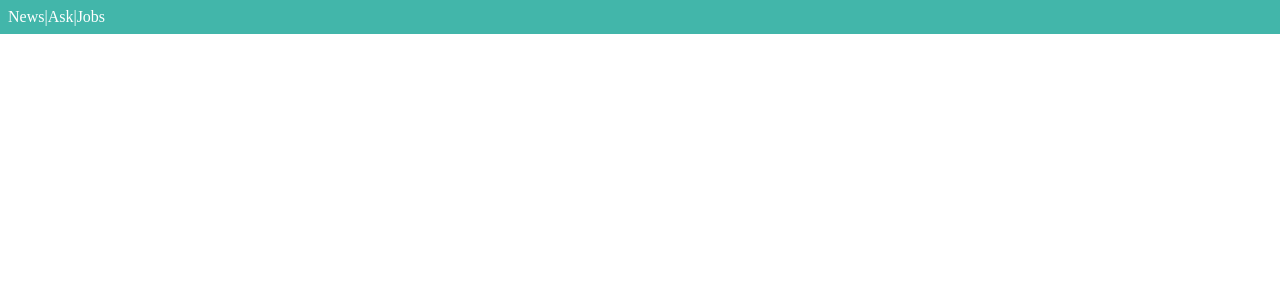
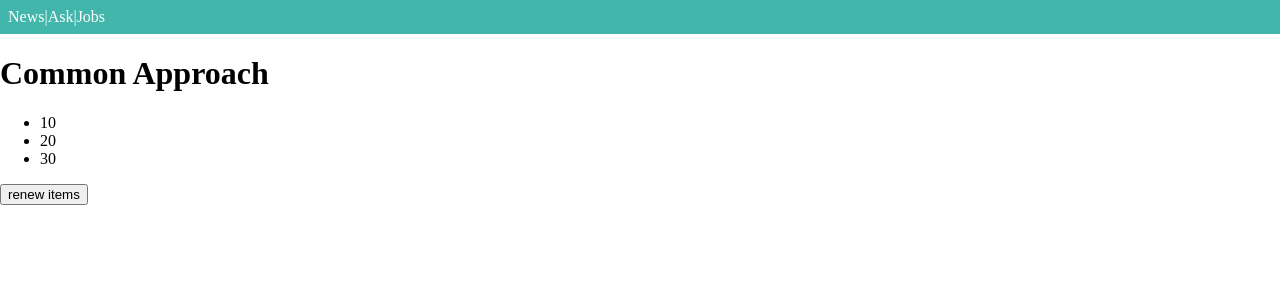
Before and after one commit to JeongYounHan/vue-advanced, a Vue app: page /common in a window 1280 px wide. Shown: the top 300 px of the page. Built offline with nearby package versions, Linux system fonts and the light colour scheme.

Commit message:
common 디자인 패턴

```diff
--- /dev/null
+++ b/src/components/common/CContent.vue
@@ -0,0 +1,27 @@
+<template>
+  <div>
+    <ul>
+      <li v-for="(item, index) in items" :key="index">
+        {{ item }}
+      </li>
+    </ul>
+    <button @click="$emit('renew')">renew items</button>
+  </div>
+</template>
+
+<script>
+
+
+export default {
+  props: {
+    items: {
+      type: Array,
+      required: true,
+    }
+  }
+}
+</script>
+
+<style>
+
+</style>
--- /dev/null
+++ b/src/components/common/CHeader.vue
@@ -0,0 +1,17 @@
+<template>
+  <header>
+    <h1>{{ title }}</h1>
+  </header>
+</template>
+
+<script>
+export default {
+  props: {
+    title: String,
+  }
+}
+</script>
+
+<style>
+
+</style>
--- /dev/null
+++ b/src/views/designPattern/Common.vue
@@ -0,0 +1,33 @@
+<template>
+  <div>
+    <c-header :title="appTitle"></c-header>
+    <c-content :items="items" @renew="renewItems"></c-content>
+  </div>
+</template>
+
+<script>
+import CContent from '../../components/common/CContent';
+import CHeader from '../../components/common/CHeader';
+
+export default {
+  components : {
+    CContent,
+    CHeader
+  },
+  data() {
+    return {
+      appTitle: 'Common Approach',
+      items: [10, 20, 30]
+    }
+  },
+  methods: {
+    renewItems() {
+      this.items = [300, 300, 300]
+    }
+  }
+}
+</script>
+
+<style>
+
+</style>
```
Also changed, not shown: src/routes/index.js (+13 -1 lines).
